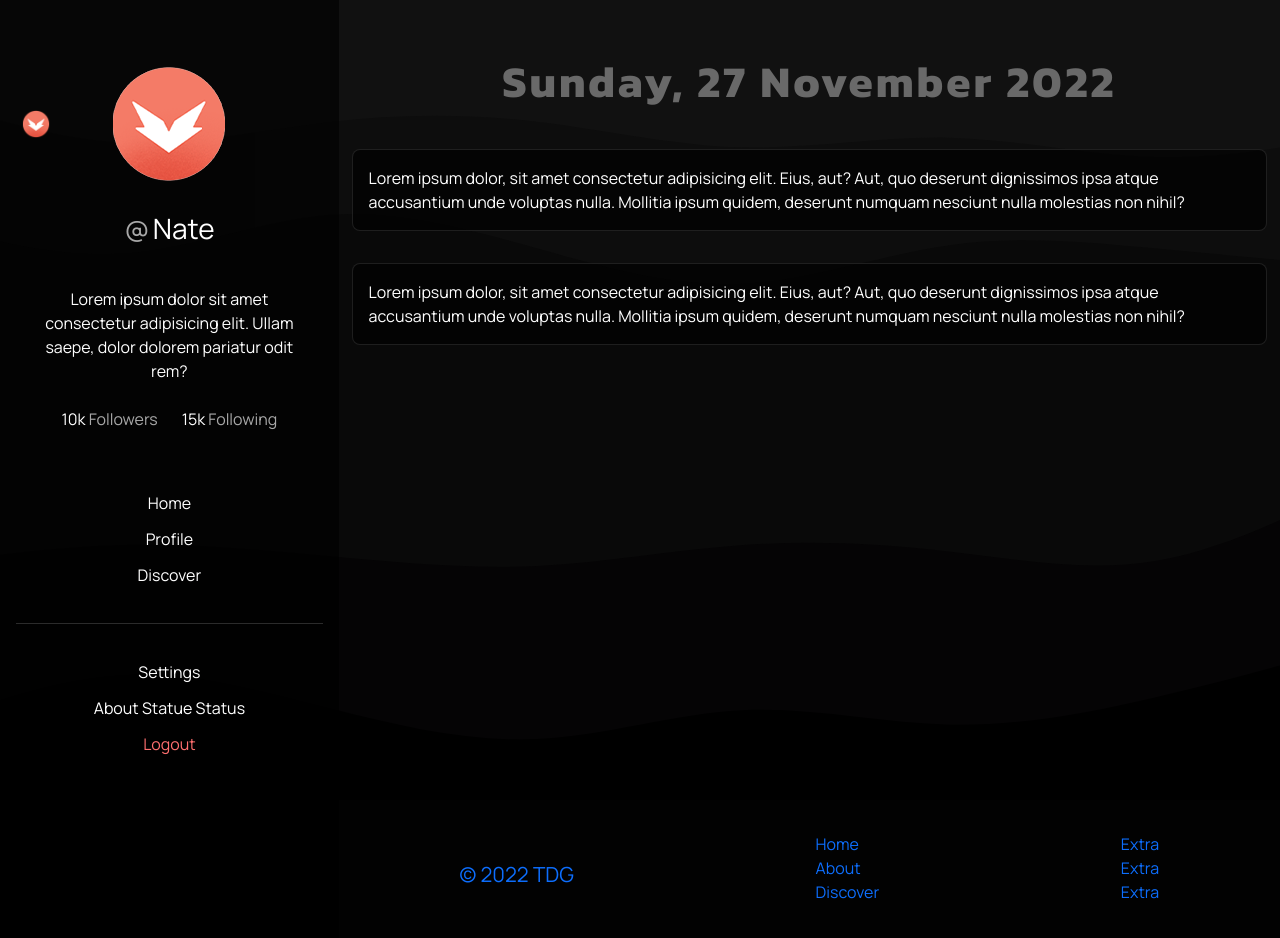
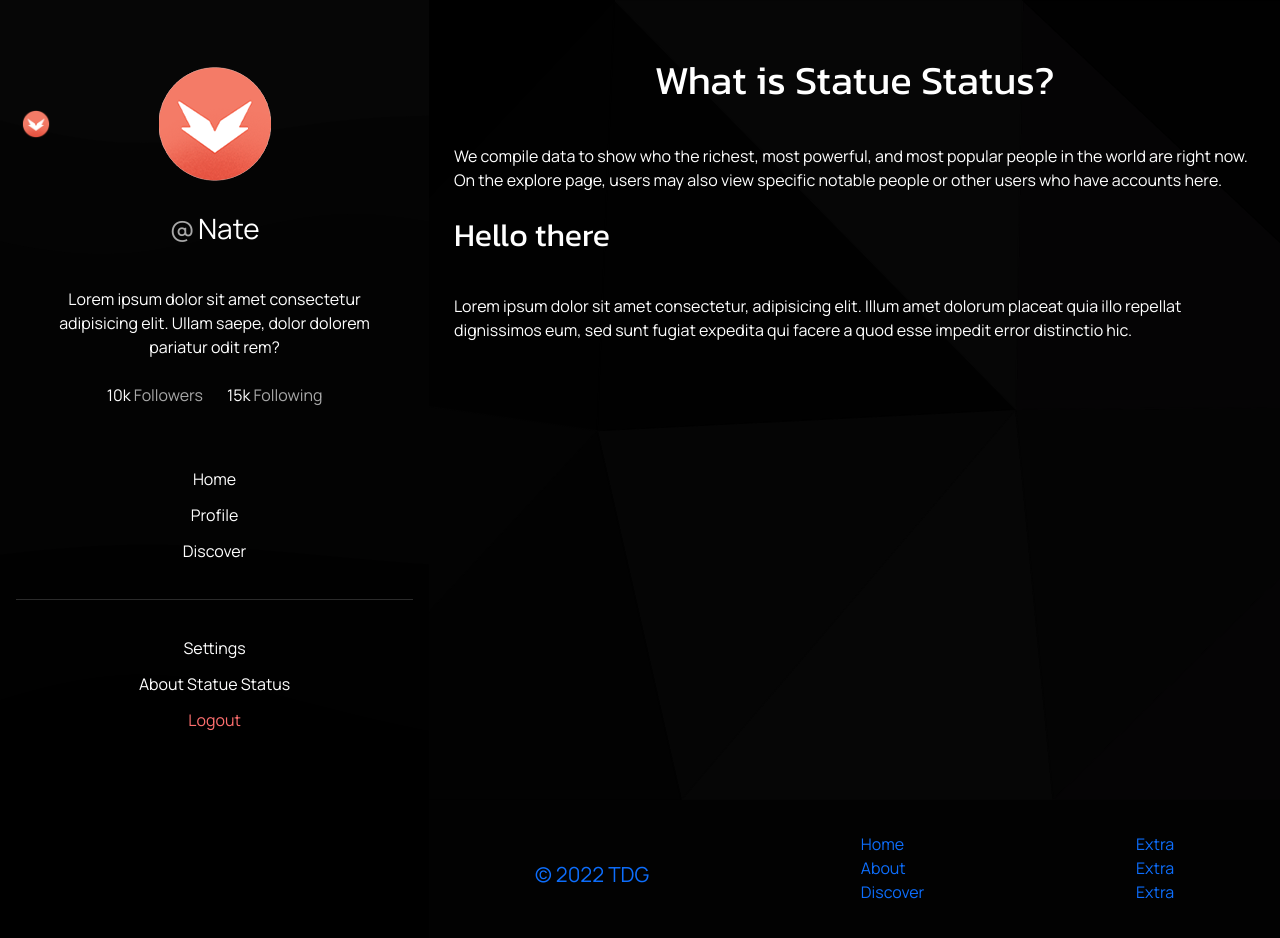
Before and after one commit to TDG-Org/Statue-Status, a React (Create React App) app in the folder client/: page / in a window 1280 px wide. Shown: the top 938 px of the page. Built offline with nearby package versions, Linux system fonts and the light colour scheme.

Commit message:
fixing minor changes

```diff
--- a/client/src/pages/Statue-Status.jsx
+++ b/client/src/pages/Statue-Status.jsx
@@ -20,7 +20,7 @@ import "../sass/main.scss";
 
 const StatueStatus = () => {
 
-  const [currentPage, setCurrentPage] = useState("Home");
+  const [currentPage, setCurrentPage] = useState("About");
 
   // check which page the user is currently on
   const renderPage = () => {
```
Also changed, not shown: client/src/assets/svgs/aboutpage-background.svg.
